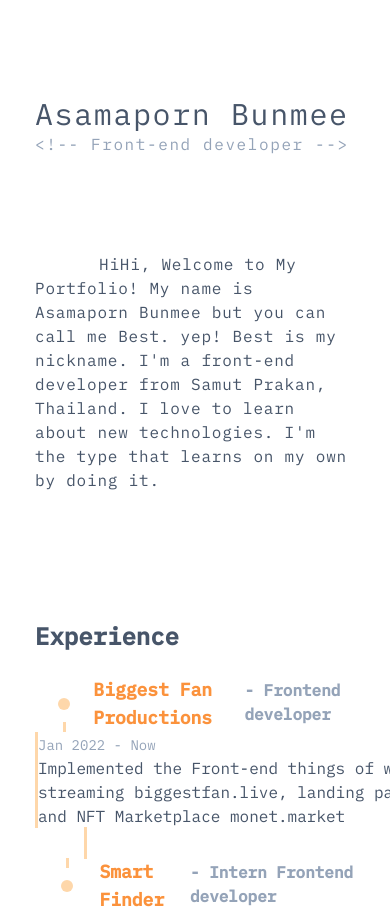
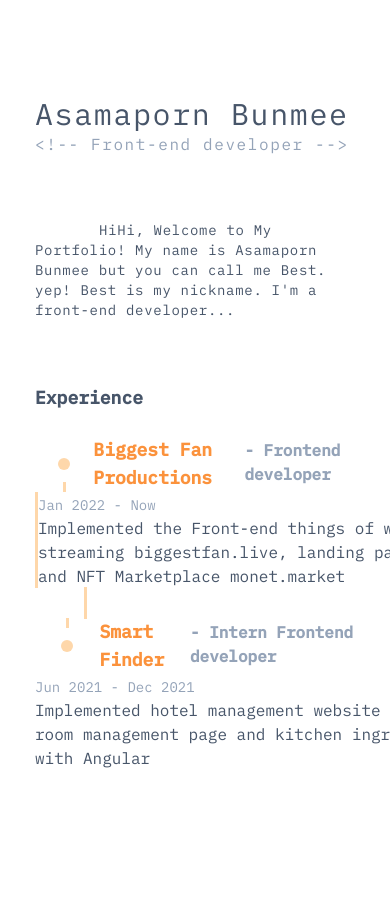
Before and after one commit to 11best/next-portfolio, a Next.js app: page / in a window 390 px wide. Shown: the top 909 px of the page. Built offline with nearby package versions, Linux system fonts and the light colour scheme.

Commit message:
make about me responsive

```diff
--- a/pages/index.tsx
+++ b/pages/index.tsx
@@ -6,19 +6,18 @@ import SkillLogo from "../components/skillLogo";
 const Home: NextPage = () => {
   return (
     <div className="pt-24 pb-10 px-4 flex flex-col justify-center items-center">
-      <div className="max-w-xs md:max-w-md lg:max-w-3xl text-slate-600 font-ibm">
+      <div className="max-w-xs md:max-w-lg lg:max-w-3xl text-slate-600 font-ibm">
         <div id="section-description" className="tracking-widest">
           <h1 className="text-3xl lg:text-5xl">Asamaporn Bunmee</h1>
           <h2 className="text-md lg:text-2xl text-slate-400">{`<!-- Front-end developer -->`}</h2>
-          <p className="mt-24 tracking-wider indent-16">
+          <p className="mt-16 md:mt-24 text-sm md:text-base tracking-wider indent-16">
             HiHi, Welcome to My Portfolio! My name is Asamaporn Bunmee but you
             can call me Best. yep! Best is my nickname. I&apos;m a front-end
-            developer from Samut Prakan, Thailand. I love to learn about new
-            technologies. I&apos;m the type that learns on my own by doing it.
+            developer...
           </p>
         </div>
-        <div id="section-experience" className="mt-32">
-          <h2 className="font-bold text-2xl">Experience</h2>
+        <div id="section-experience" className="mt-16 md:mt-32">
+          <h2 className="font-bold text-lg lg:text-2xl">Experience</h2>
           <div className="mt-6">
             <ExperienceDetail
               start
```
